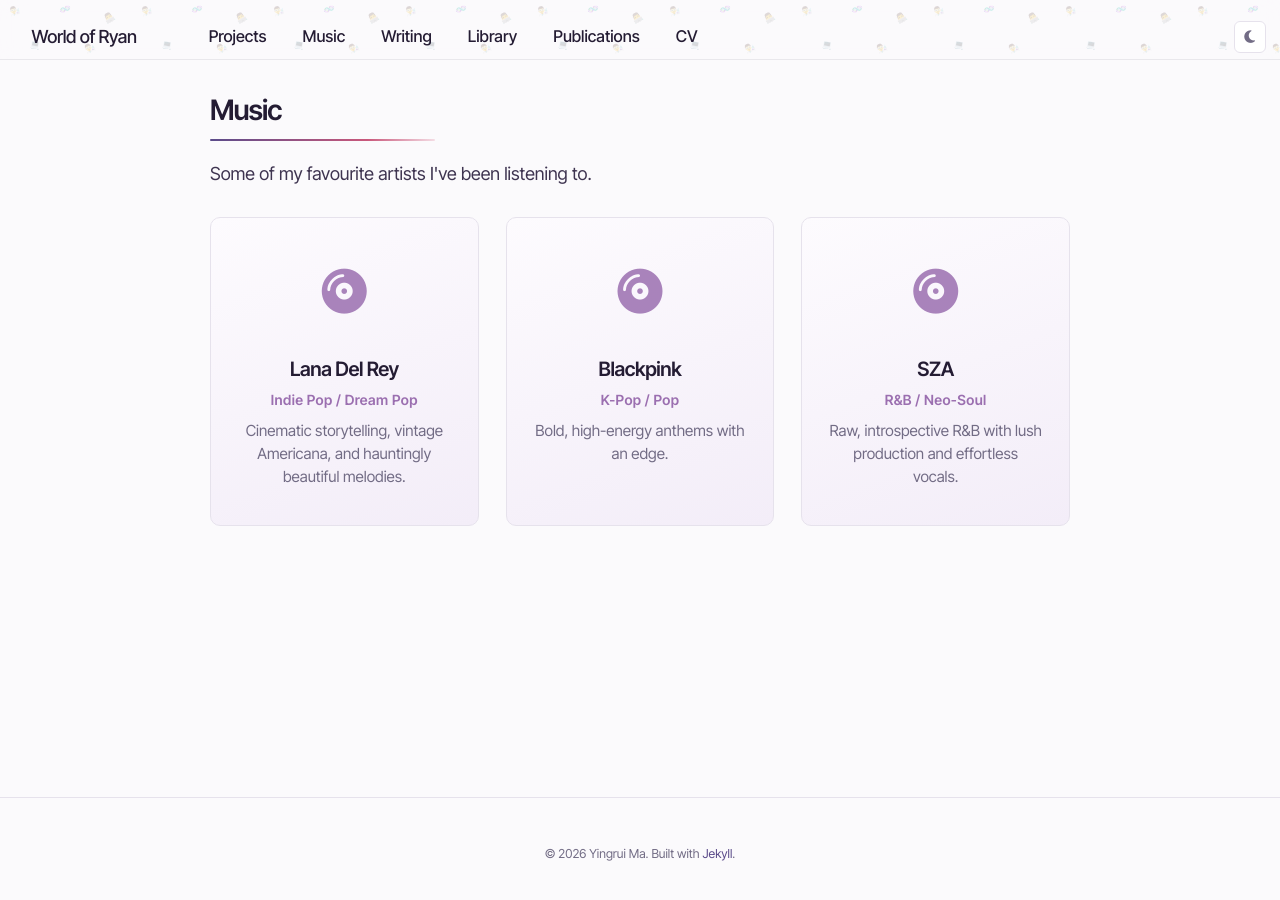
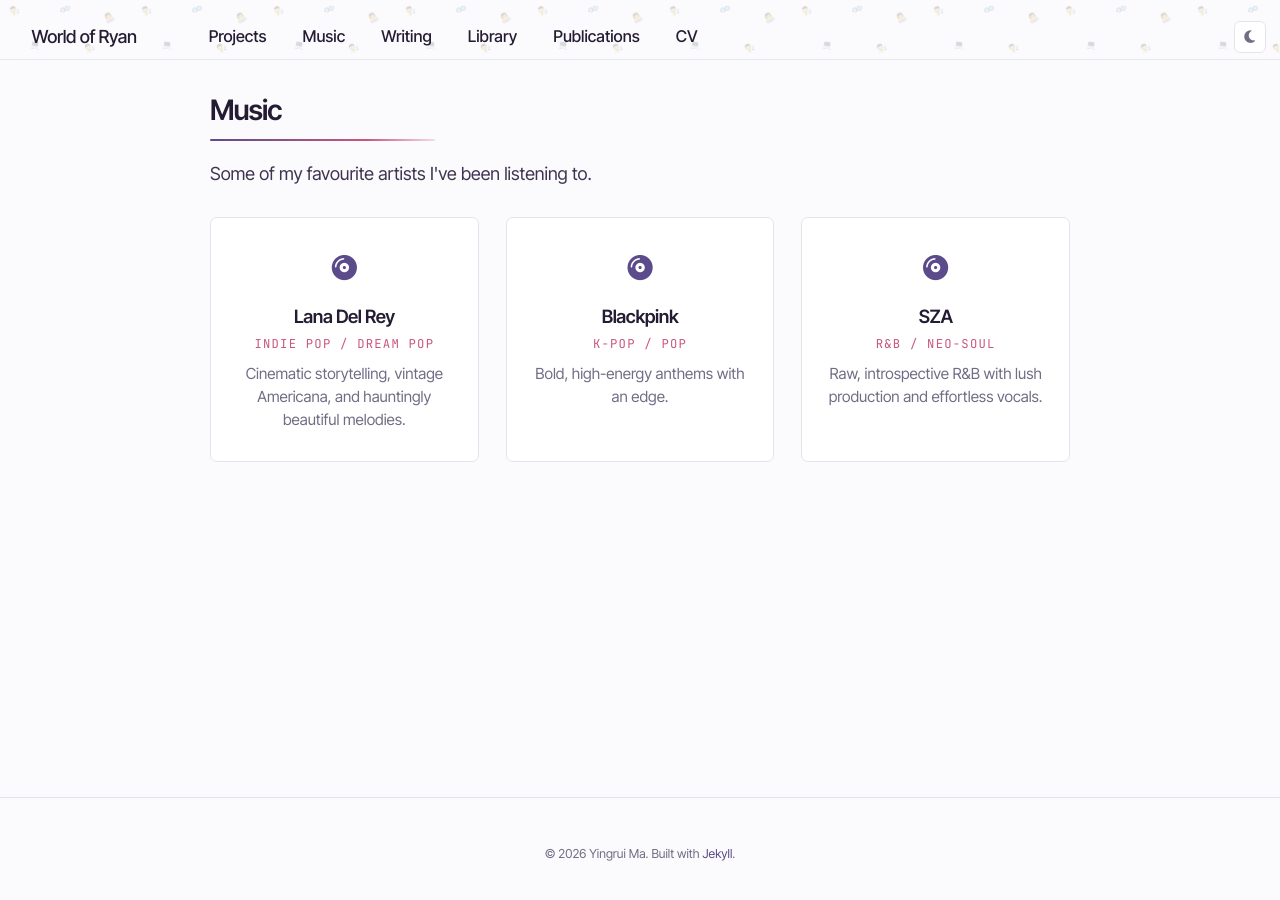
Before and after one commit to Yingrui-RyanMa/Yingrui-RyanMa.github.io, a Jekyll site: the page built from _pages/music.html, in a window 1280 px wide. Built offline with Jekyll 4.4.1, drawn with Linux system fonts in a browser that asks for light colours; some web fonts are replaced.

Commit message:
Fix inline scripts killed by HTML compression, restyle the music cards
Inline scripts
--------------
The theme toggle did nothing on the published site, and the bionic reading
toggle had never worked there at all.

The compress.html layout strips newlines from the output. Any // comment in an
inline script therefore swallows the rest of that script once it is collapsed
onto one line, including the closing })(); of the IIFE, so the whole block
fails to parse. Both pages threw "SyntaxError: Unexpected end of input" and
neither listener was ever attached. It did not show up locally because the
error is only produced by the compressed output.

Every line comment inside an inline script is now a block comment. Verified on
the compressed output rather than the source: all inline scripts come back
brace- and paren-balanced with no line comments, the theme toggle cycles
dark -> light -> dark, and the bionic toggle produces 928 <b> elements and
restores cleanly. No console errors on either page.

The bionic toggle being broken is a pre-existing bug, not a regression -- it
has been dead since the feature shipped. An earlier check of mine reported it
working, but only tested that the checkbox existed, not that the script ran.

Music cards
-----------
They were nearly invisible in dark mode: a hardcoded light gradient
(#fdfbfe -> #f3edf8) and a fixed #9b6fb0 for the vinyl icon and genre. They now
use the same card language as the writing and library cards -- themed surface,
1px border, 7px radius, Chivo name, and the genre as a mono eosin eyebrow.

Card hover states are tokenised too. They were pinned to light-mode literals
(#d6cbe2 border, a violet shadow), so every card hover was wrong on a dark
ground; both now come from --c-card-hover and --c-card-shadow.

Co-Authored-By: Claude Opus 5 <noreply@anthropic.com>

```diff
--- a/_includes/scripts.html
+++ b/_includes/scripts.html
@@ -29,7 +29,7 @@
     paint();
   });
 
-  // follow the OS while the reader has not chosen for themselves
+  /* follow the OS while the reader has not chosen for themselves */
   media.addEventListener("change", function () {
     if (!root.getAttribute("data-theme")) paint();
   });
--- a/_layouts/writing.html
+++ b/_layouts/writing.html
@@ -47,7 +47,7 @@ layout: default
       if (!text.trim()) return;
 
       var span = document.createElement('span');
-      // Split on word boundaries, preserving whitespace
+      /* Split on word boundaries, preserving whitespace */
       var parts = text.split(/(\s+)/);
       parts.forEach(function (part) {
         if (/^\s+$/.test(part)) {
@@ -55,7 +55,7 @@ layout: default
           return;
         }
         if (!part) return;
-        // Bold roughly the first half of the word (min 1 char)
+        /* Bold roughly the first half of the word (min 1 char) */
         var boldLen = Math.max(1, Math.ceil(part.length * 0.45));
         var b = document.createElement('b');
         b.textContent = part.slice(0, boldLen);
@@ -70,7 +70,7 @@ layout: default
   toggle.addEventListener('change', function () {
     if (toggle.checked) {
       if (!bionic) {
-        // Build bionic version
+        /* Build bionic version */
         var clone = content.cloneNode(true);
         toBionic(clone);
         bionic = clone.innerHTML;
--- a/_sass/_homepage.scss
+++ b/_sass/_homepage.scss
@@ -197,8 +197,8 @@
 
   &:hover {
     transform: translateY(-2px);
-    border-color: #d6cbe2;
-    box-shadow: 0 10px 24px -12px rgba(91, 75, 138, 0.42);
+    border-color: var(--c-card-hover);
+    box-shadow: 0 10px 24px -12px var(--c-card-shadow);
   }
 
   &__icon {
@@ -268,8 +268,8 @@ body.page--writing {
 
   &:hover {
     transform: translateY(-2px);
-    border-color: #d6cbe2;
-    box-shadow: 0 10px 24px -12px rgba(91, 75, 138, 0.42);
+    border-color: var(--c-card-hover);
+    box-shadow: 0 10px 24px -12px var(--c-card-shadow);
   }
 
   &__icon {
@@ -384,38 +384,40 @@ body.page--writing {
   flex-direction: column;
   align-items: center;
   text-align: center;
-  padding: 2em 1.5em;
-  background: linear-gradient(160deg, #fdfbfe 0%, #f8f4fb 50%, #f3edf8 100%);
+  padding: 1.6em 1.4em;
+  background: var(--c-surface);
   border: 1px solid $border-color;
-  border-radius: 10px;
-
-  transition: transform 0.4s ease, box-shadow 0.4s ease;
+  border-radius: 7px;
+  transition: $global-transition;
 
   &:hover {
-    transform: translateY(-4px);
-    box-shadow: 0 10px 30px rgba(0, 0, 0, 0.1);
+    transform: translateY(-2px);
+    border-color: var(--c-card-hover);
+    box-shadow: 0 10px 24px -12px var(--c-card-shadow);
   }
 
   &__vinyl {
-    font-size: 2.5em;
-    color: #9b6fb0;
+    font-size: 1.4em;
+    color: $haematoxylin;
     margin-bottom: 0.6em;
-    opacity: 0.85;
   }
 
   &__name {
-    font-size: 1.1em;
+    font-family: $display;
+    font-size: 1.02em;
     font-weight: 700;
-    color: $dark-gray;
-    margin: 0 0 0.25em;
+    letter-spacing: -0.022em;
+    color: $haematoxylin-deep;
+    margin: 0 0 0.3em;
   }
 
   &__genre {
-    font-size: 0.78em;
-    font-weight: 600;
-    color: #9b6fb0;
-    margin: 0 0 0.6em;
-    letter-spacing: 0.03em;
+    font-family: $monospace;
+    font-size: 0.68em;
+    letter-spacing: 0.1em;
+    text-transform: uppercase;
+    color: $eosin;
+    margin: 0 0 0.7em;
   }
 
   &__note {
--- a/_sass/_reading.scss
+++ b/_sass/_reading.scss
@@ -47,8 +47,8 @@
 
   &:hover {
     transform: translateY(-2px);
-    border-color: #d6cbe2;
-    box-shadow: 0 10px 24px -12px rgba(91, 75, 138, 0.42);
+    border-color: var(--c-card-hover);
+    box-shadow: 0 10px 24px -12px var(--c-card-shadow);
   }
 
   &__cover {
--- a/_sass/_theme.scss
+++ b/_sass/_theme.scss
@@ -23,6 +23,7 @@
   --c-masthead:      rgba(251, 250, 252, 0.85);
   --c-masthead-line: rgba(36, 28, 51, 0.08);
   --c-card-shadow:   rgba(91, 75, 138, 0.42);
+  --c-card-hover:    #d6cbe2;   // card border on hover
   --c-code-bg:       #f1eef5;
 }
 
@@ -42,6 +43,7 @@
   --c-masthead:      rgba(20, 16, 28, 0.85);
   --c-masthead-line: rgba(242, 238, 248, 0.10);
   --c-card-shadow:   rgba(0, 0, 0, 0.55);
+  --c-card-hover:    #6b5a92;
   --c-code-bg:       #241c33;
 }
 
```
